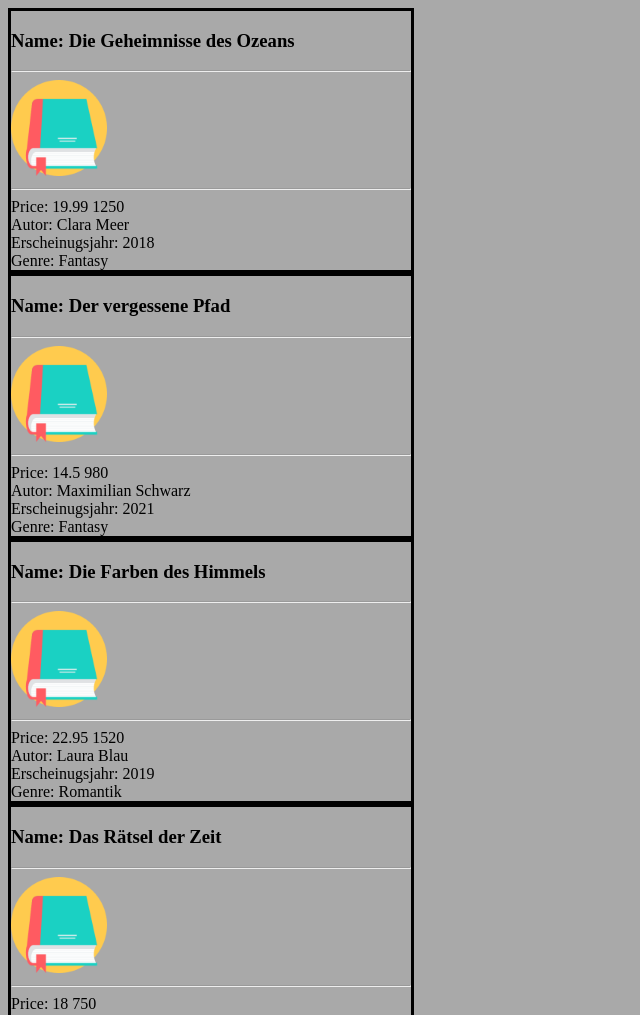
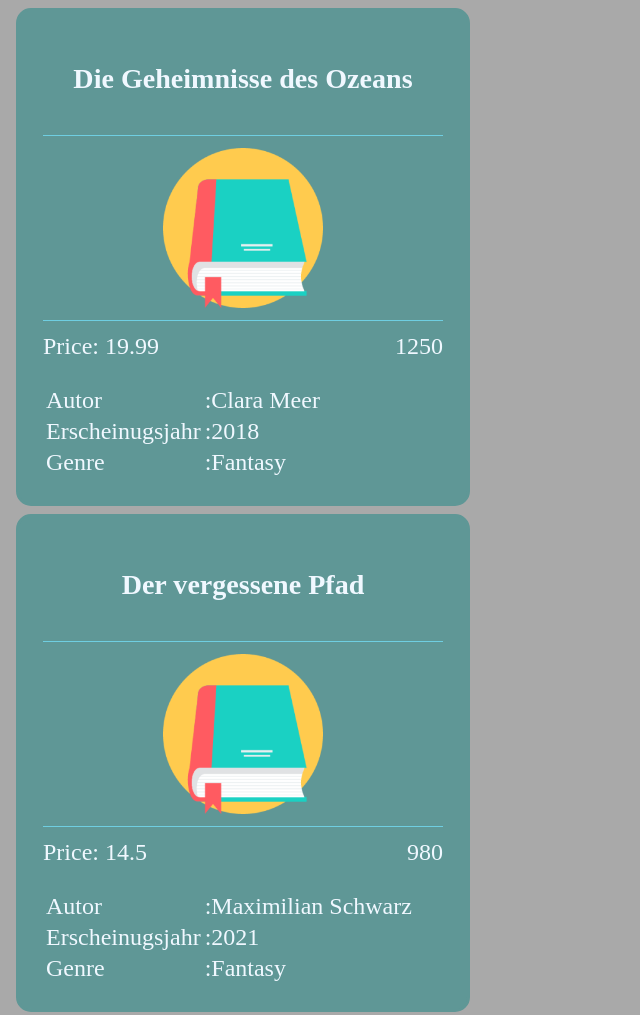
Before and after one commit to NicolausFeldtmann/Bookstore, a plain HTML site: page index.html in a window 1280 px wide. Shown: the top 1015 px of the page, without its empty margins (0-640 px from the left). Drawn offline with Linux system fonts and the light colour scheme.

Commit message:
CSS porgres

```diff
--- a/style.css
+++ b/style.css
@@ -1,12 +1,45 @@
 body{
     background-color: darkgray;
+    color: aliceblue;
+    font-size: 24px;
 }
 
 .entry{
+    background-color: rgb(95, 151, 150);
     width: 400px;
-    border: solid black;
+    margin: 8px;
+    padding: 24px;
+    border: solid rgb(95, 151, 150);
+    border-radius: 15px;
+}
+
+hr{
+    height: 1px;
+    background-color: rgb(111 206 225);
+    border: none;
+}
+
+.entryHeader{
+    display: flex;
+    justify-content: center;
+}
+
+.imgArea{
+    display: flex;
+    justify-self: center;
 }
 
 .entryImg{
-    width: 96px;
+    width: 160px;
 }
+
+.entryNav{
+    padding-bottom: 24px;
+    display: flex;
+    justify-content: space-between;
+}
+
+.infoTable{
+    display: flex;
+    text-align: justify;
+}
--- a/templates.js
+++ b/templates.js
@@ -1,15 +1,26 @@
 function getEntryTemplates(titel, price, likes, autor, year, genre) {
     return `
         <div class="entry">
-            <h3>Name: ${titel}</h3><hr>
-            <img class="entryImg" src="./assets/img/book2.png"><hr>
+            <div class="entryHeader">
+                <h3>${titel}</h3>
+            </div><hr>
+            <div class="imgArea">
+            <img class="entryImg" src="./assets/img/book2.png">
+            </div><hr>
             <div class="entryMain">
-                Price: ${price}
-                ${likes}<br>
+                <div class="entryNav">Price: ${price}
+                <div class="likes">${likes}<br></div></div>
                 <div class="BookInfo">
-                    Autor: ${autor}<br>
-                    Erscheinugsjahr: ${year}<br>
-                    Genre: ${genre}
+                    <table class="infoTable">
+                        <tr>
+                            <td>Autor</td> <td>:${autor}</td>
+                        </tr>
+                        <tr>
+                            <td>Erscheinugsjahr</td> <td>:${year}</td>
+                        </tr>
+                        <tr>
+                            <td>Genre</td> <td>:${genre}</td>
+                        </tr>
                 </div>
             </div>
         </div>`;
```
